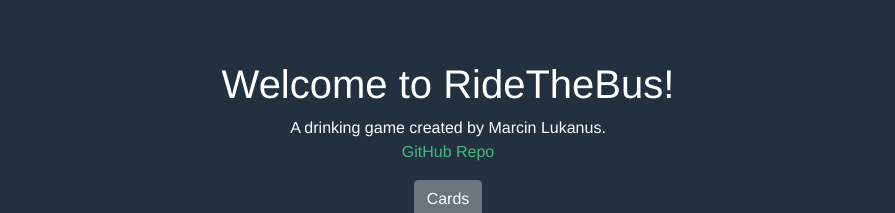
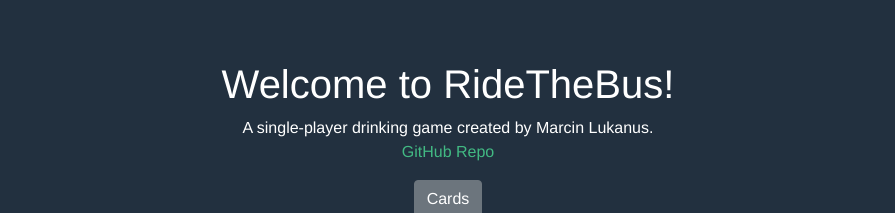
Before and after one commit to marcinlukanus/RideTheBus, a Vue app in the folder ridethebus/: page / in a window 1280 px wide. Shown: the top 213 px of the page, without its empty margins (192-1087 px from the left). Built offline with nearby package versions, Linux system fonts and the light colour scheme.

Commit message:
Updates subheader text

```diff
--- a/ridethebus/src/components/Header.vue
+++ b/ridethebus/src/components/Header.vue
@@ -2,7 +2,7 @@
   <div class="hello">
     <h1>{{ msg }}</h1>
     <p>
-      A drinking game created by Marcin Lukanus.<br>
+      A single-player drinking game created by Marcin Lukanus.<br>
       <a href="https://github.com/marcinlukanus/RideTheBus" target="_blank" rel="noopener">GitHub Repo</a>
     </p>
   </div>
```
